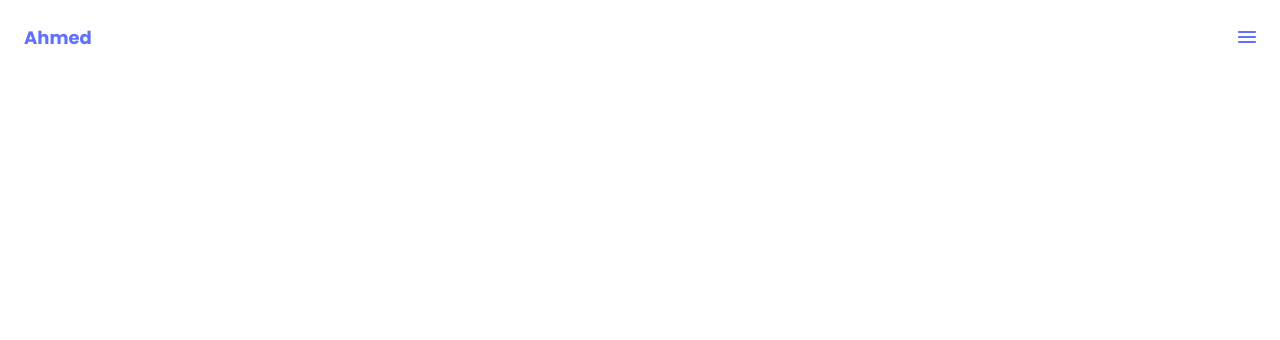
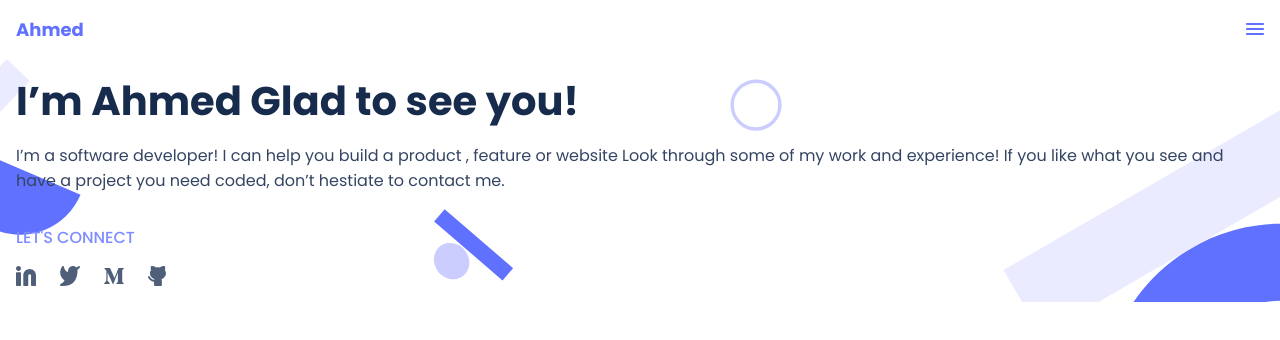
Before and after one commit to AhmedHossam01/mpp, a plain HTML site: page index.html in a window 1280 px wide. Drawn offline with Linux system fonts and the light colour scheme.

Commit message:
Build header

```diff
--- a/index.html
+++ b/index.html
@@ -20,5 +20,22 @@
         <img src="images/Union.svg" alt="menu" />
       </div>
     </navbar>
+
+    <header class="header">
+      <h1 class="header__title">I’m Ahmed Glad to see you!</h1>
+      <p class="header__text">
+        I’m a software developer! I can help you build a product , feature or
+        website Look through some of my work and experience! If you like what
+        you see and have a project you need coded, don’t hestiate to contact me.
+      </p>
+      <a href="#" class="header__link">Let's connect</a>
+
+      <div class="header__icons">
+        <img src="images/linkedin.svg" alt="linkedin" />
+        <img src="images/twitter.svg" alt="twitter" />
+        <img src="images/medium.svg" alt="medium" />
+        <img src="images/github.svg" alt="github" />
+      </div>
+    </header>
   </body>
 </html>
--- a/style.scss
+++ b/style.scss
@@ -1,3 +1,13 @@
+* {
+  margin: 0;
+  padding: 0;
+  box-sizing: border-box;
+}
+
+body {
+  font-family: "Poppins", sans-serif;
+}
+
 .navbar {
   display: flex;
   justify-content: space-between;
@@ -5,9 +15,43 @@
   padding: 1rem;
 
   &__logo {
-    font-family: "Poppins", sans-serif;
     font-weight: 700;
     font-size: 18px;
     color: #6070ff;
   }
 }
+
+.header {
+  background-image: url("./images/header-shapes-mobile.svg");
+  background-size: cover;
+  padding: 1rem;
+
+  &__title {
+    font-size: 40px;
+    font-style: normal;
+    font-weight: 700;
+    line-height: 52px;
+    letter-spacing: 0em;
+    color: #172b4d;
+  }
+
+  &__text {
+    color: #344563;
+    margin-top: 1rem;
+  }
+
+  &__link {
+    margin-top: 2rem;
+    font-weight: 500;
+    text-transform: uppercase;
+    color: #7f8cff;
+    text-decoration: none;
+    display: block;
+  }
+
+  &__icons {
+    display: flex;
+    margin-top: 1rem;
+    gap: 1.5rem;
+  }
+}
```
Also changed, not shown: images/github.svg (added), images/header-shapes-mobile.svg (added), images/linkedin.svg (added), images/medium.svg (added), images/twitter.svg (added), style.css, 1 other file.
